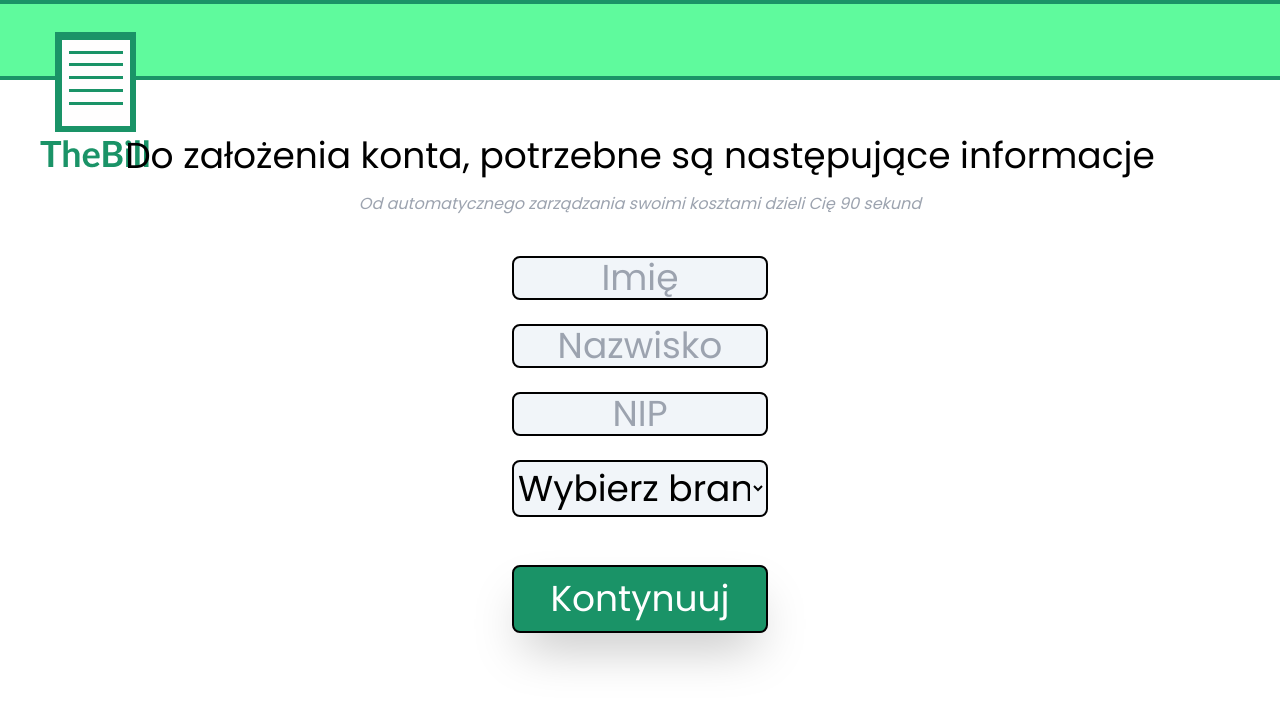
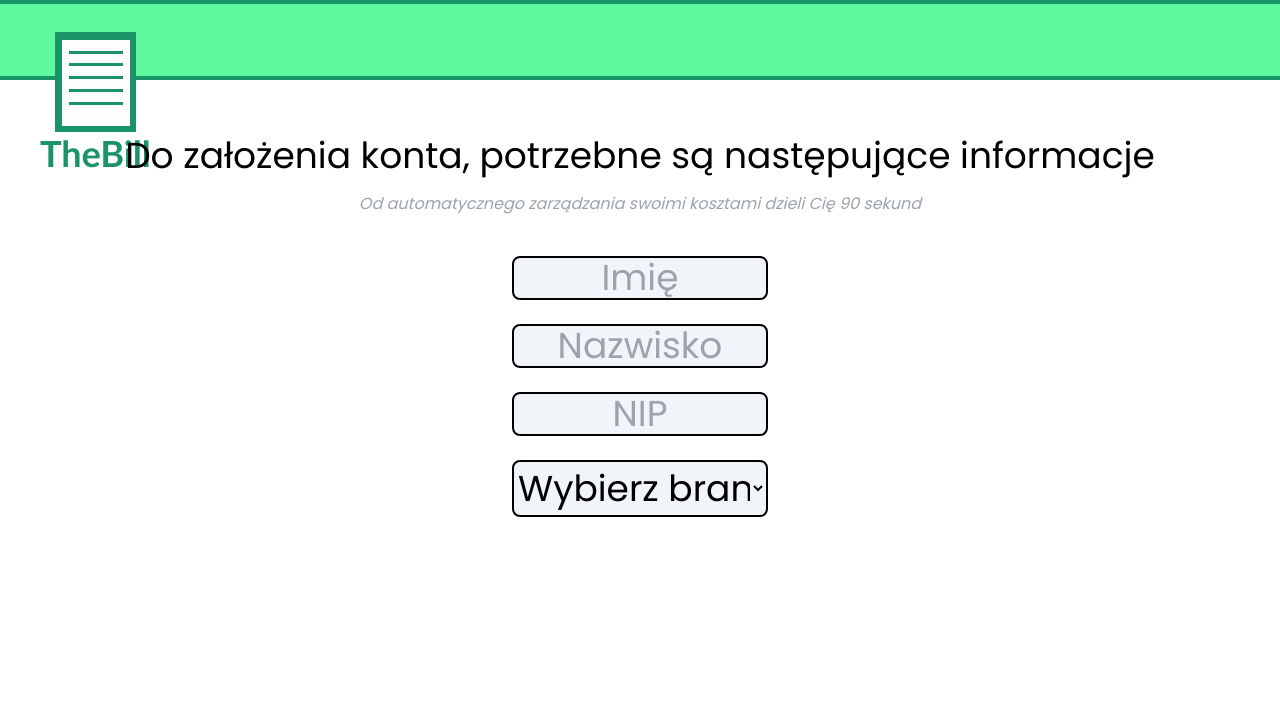
Before and after one commit to Tommy3DE/TheBill, a React (Vite) app: page /newUser in a window 1280 px wide. Shown: the top 706 px of the page. Built offline with nearby package versions, Linux system fonts and the light colour scheme.

Commit message:
fixed continue button

```diff
--- a/src/newUser/NewUser.tsx
+++ b/src/newUser/NewUser.tsx
@@ -176,7 +176,7 @@ const NewUser = () => {
           onSubmit={handleSubmit}
           validationSchema={validationSchema}
         >
-          {({ setFieldValue }) => (
+{({ setFieldValue, values }) => (
   <Form className="flex flex-col w-full items-center">
               {step === 0 && (
                 <>
@@ -223,12 +223,14 @@ const NewUser = () => {
                   </Field>
                   <ErrorMessage name="industry" />
 
+                  {(values.firstName !== "" && values.lastName !== "" && values.NIP !== "" && values.industry !== "") && (
           <button
             className="w-1/5 text-4xl mt-12 bg-[#1A9367] p-3 rounded-lg text-white border-2 border-black shadow-2xl"
             onClick={handleNextStep}
           >
             Kontynuuj
           </button>
+          )}
                 </>
               )}
               {step === 1 && (
```
Lines whose indentation alone changed are shown as unchanged.
